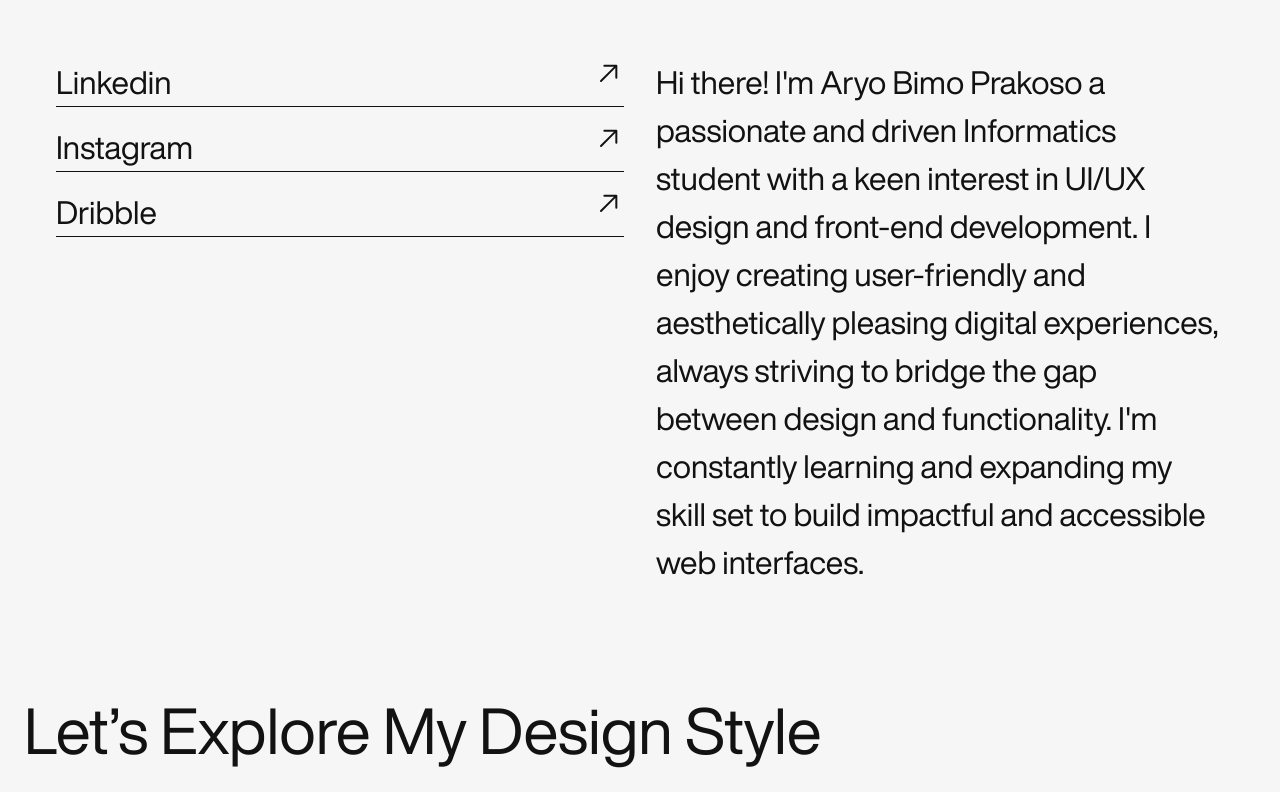
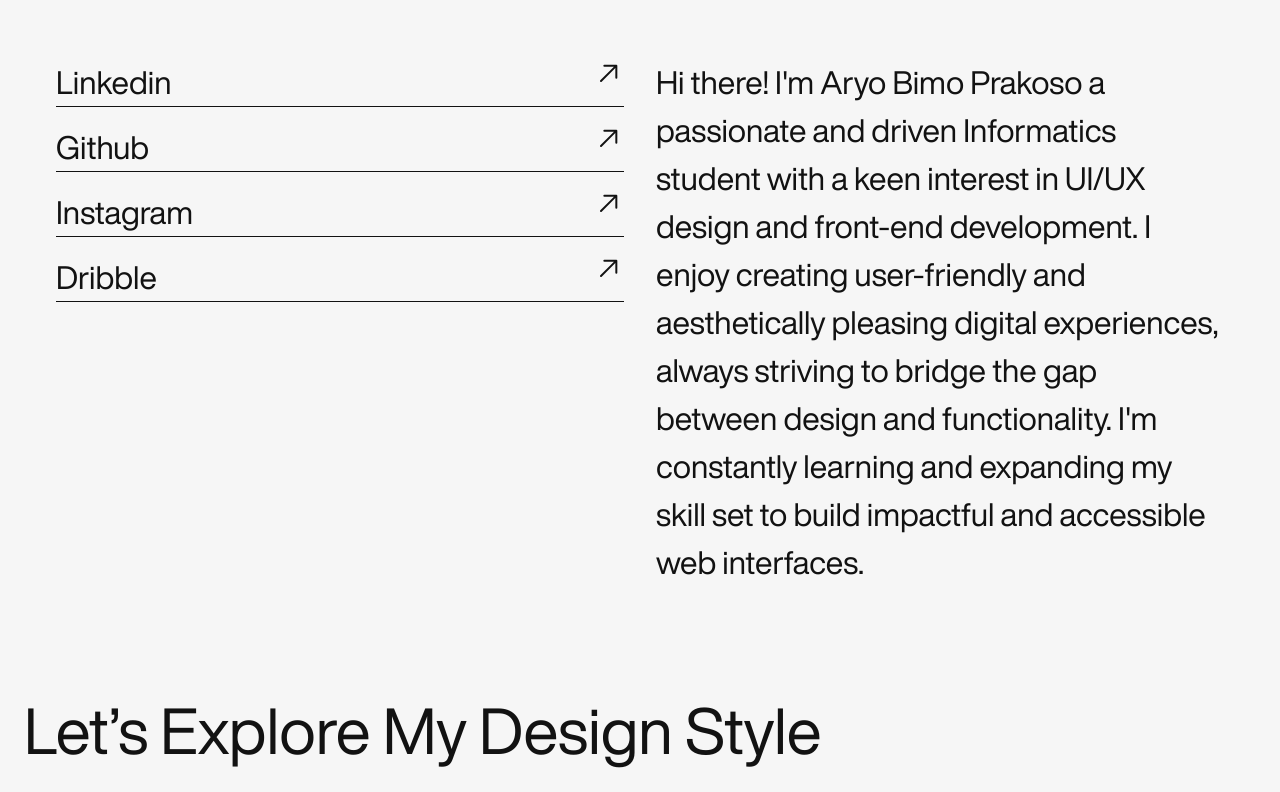
Before and after one commit to AryoBimoPrakoso/portfolio-aryo, a React (Vite) app: page / in a window 1280 px wide. Shown: the part 1360-2152 px from the top of the page. Built offline with nearby package versions, Linux system fonts and the light colour scheme.

Commit message:
Update About

```diff
--- a/src/components/About.jsx
+++ b/src/components/About.jsx
@@ -11,6 +11,12 @@ const About = () => {
         <div className="flex flex-col gap-[16px] flex-1 lg:text-[32px]">
           <a href="https://www.linkedin.com/in/aryo-bimo-prakoso-746001347/" target="_blank" className="border-b-1 flex flex-row justify-between hover:bg-[#0F0F0F] hover:text-[#F6F6F6] transition duration-300 ">
             Linkedin
+            <span>
+              <GoArrowUpRight />
+            </span>
+          </a>
+          <a href="https://github.com/AryoBimoPrakoso" target="_blank" className="border-b-1 flex flex-row justify-between hover:bg-[#0F0F0F] hover:text-[#F6F6F6] transition duration-300 ">
+            Github
             <span>
               <GoArrowUpRight />
             </span>
```
